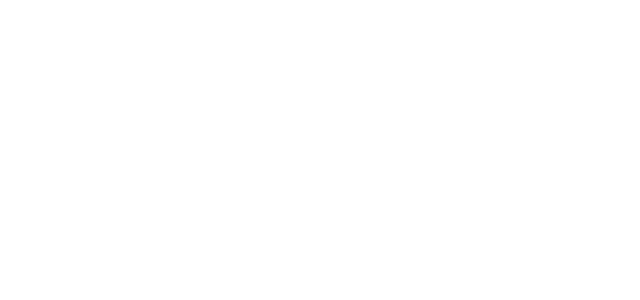
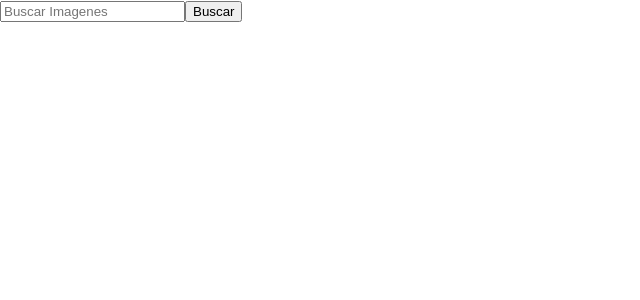
Before and after one commit to JuanCruz30/Api-Unsplash-TP, a React (Create React App) app in the folder miapi/: page / in a window 1280 px wide. Shown: the top 300 px of the page, without its empty margins (0-640 px from the left). Built offline with nearby package versions, Linux system fonts and the light colour scheme.

Commit message:
creado variables para conectar la API

```diff
--- a/miapi/src/App.js
+++ b/miapi/src/App.js
@@ -1,9 +1,22 @@
+import { useState } from 'react';
 import './App.css';
 
 function App() {
+  const [valor, setValor] = useState('')
+
+  const buscarResultado = async () =>{
+     const apiKey = 'fb1CvmzqIIYRl2gsxMbOhk3x9JKFg6HDz_Qr8NZKK8Q'
+     const URL = `https://api.unsplash.com/photos/?client_id=${apiKey}`;
+
+     const response = await fetch(URL);
+     const data = await response.json();
+     console.log(data)
+  }
   return (
     <div className="App">
+       <input className='box-imput' placeholder='Buscar Imagenes' onChange={e=> setValor(e.target.value)}/>
 
+       <button onClick={() => buscarResultado ()} className='btn' type=""> Buscar</button>
     </div>
   );
 }
```
